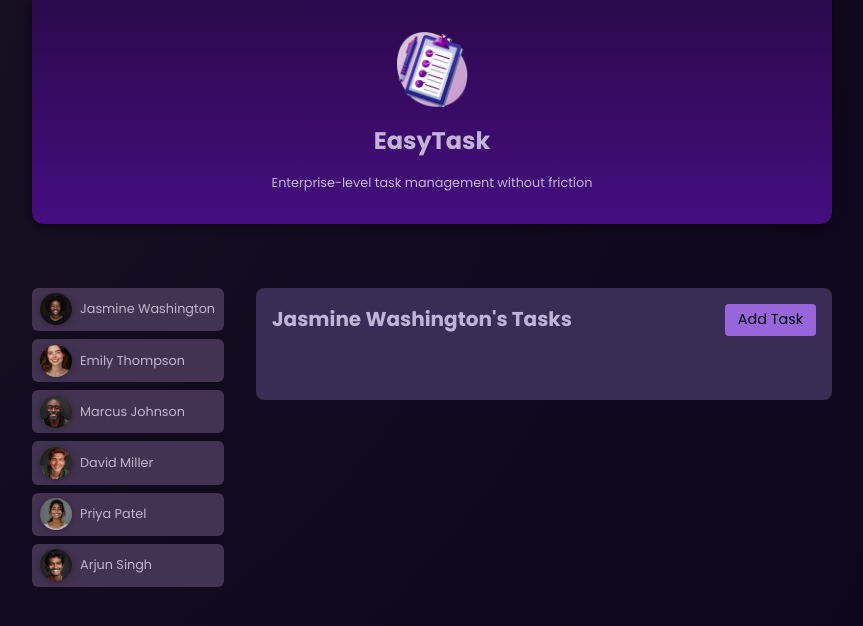
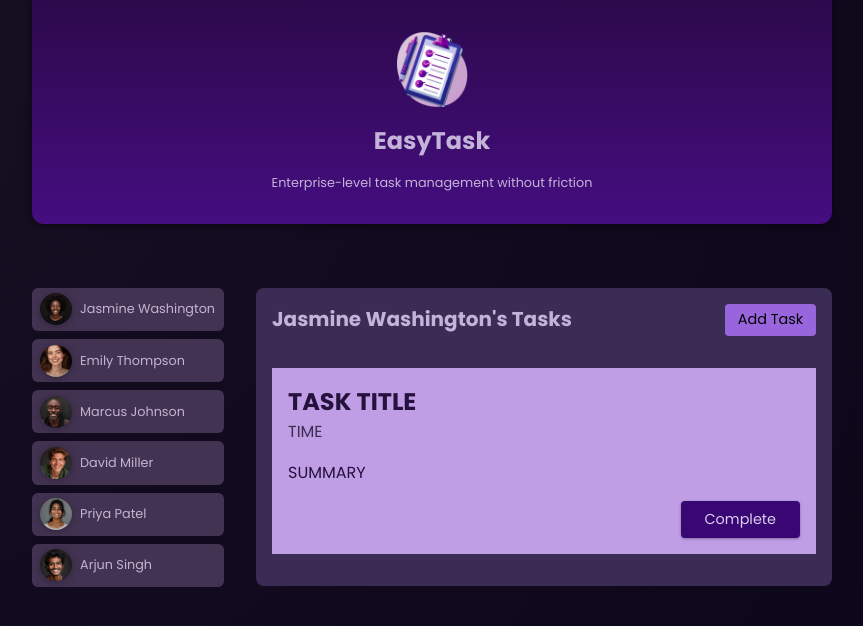
Before and after one commit to suchithms19/easytask, an Angular app: page / in a window 1280 px wide. Both pictures are taken after a click on the button "Jasmine Washington". Shown: the top 626 px of the page, without its empty margins (208-1071 px from the left). Built offline with nearby package versions, Linux system fonts and the light colour scheme.

Commit message:
feat: enhance task management with new components and data structure

```diff
--- a/src/app/app.html
+++ b/src/app/app.html
@@ -8,7 +8,7 @@
     }
   </ul>
   @if (selectedUserName) {
-    <app-tasks [user]="selectedUserName"/>
+    <app-tasks [name]="selectedUserName.name" [userId]="selectedUserName.id"/>
   } @else {
     <p>Select a user to see their tasks</p>
   }
--- a/src/app/app.ts
+++ b/src/app/app.ts
@@ -15,8 +15,7 @@
     selectedUser!:string;
 
     get selectedUserName(){
-        const user=this.users.find(u=>u.id===this.selectedUser);
-        return user?user.name:'';
+      return this.users.find(u=>u.id===this.selectedUser);
     }
 
     onSelect(id:string) {
--- /dev/null
+++ b/src/app/dummy-tasks.ts
@@ -0,0 +1,25 @@
+export const dummyTasks = [
+    {
+      id: 't1',
+      userId: 'u1',
+      title: 'Master Angular',
+      summary:
+        'Learn all the basic and advanced features of Angular & how to apply them.',
+      dueDate: '2025-12-31',
+    },
+    {
+      id: 't2',
+      userId: 'u3',
+      title: 'Build first prototype',
+      summary: 'Build a first prototype of the online shop website',
+      dueDate: '2024-05-31',
+    },
+    {
+      id: 't3',
+      userId: 'u3',
+      title: 'Prepare issue template',
+      summary:
+        'Prepare and describe an issue template which will help with project management',
+      dueDate: '2024-06-15',
+    },
+  ]
--- /dev/null
+++ b/src/app/task/task.css
@@ -0,0 +1,37 @@
+article {
+    padding: 1rem;
+    color: #25113d;
+    background-color: #bf9ee5;
+  }
+
+  h2 {
+    margin: 0;
+  }
+
+  time {
+    color: #3c2c50;
+  }
+
+  .actions {
+    text-align: right;
+    margin: 0;
+  }
+
+  .actions button {
+    font: inherit;
+    font-size: 0.9rem;
+    cursor: pointer;
+    background-color: #380774;
+    color: #decdf2;
+    border-radius: 4px;
+    padding: 0.5rem 1.5rem;
+    border: none;
+    box-shadow: 0 1px 3px rgba(0, 0, 0, 0.3);
+    transition: all 0.3s ease;
+  }
+
+  .actions button:hover,
+  .actions button:active {
+    background-color: #4a0774;
+    box-shadow: 0 1px 6px rgba(0, 0, 0, 0.3);
+  }
--- /dev/null
+++ b/src/app/task/task.html
@@ -0,0 +1,8 @@
+<article>
+  <h2>TASK TITLE</h2>
+  <time>TIME</time>
+  <p>SUMMARY</p>
+  <p class="actions">
+    <button>Complete</button>
+  </p>
+</article>
--- /dev/null
+++ b/src/app/task/task.ts
@@ -0,0 +1,11 @@
+import { Component } from '@angular/core';
+
+@Component({
+  selector: 'app-task',
+  imports: [],
+  templateUrl: './task.html',
+  styleUrl: './task.css'
+})
+export class Task {
+
+}
--- a/src/app/tasks/tasks.html
+++ b/src/app/tasks/tasks.html
@@ -1,13 +1,15 @@
 <section id="tasks">
     <header>
-        <h2>{{user}}'s Tasks</h2>
+        <h2>{{name}}'s Tasks</h2>
         <menu>
             <button>Add Task</button>
         </menu>
     </header>
     <ul>
-        <li>
-
-        </li>
+        @for (task of getSelectedById; track task.id) {
+            <li>
+                <app-task />
+            </li>
+        }
     </ul>
 </section>
--- a/src/app/tasks/tasks.ts
+++ b/src/app/tasks/tasks.ts
@@ -1,11 +1,20 @@
 import { Component, Input } from '@angular/core';
+import { Task } from '../task/task';
+import { dummyTasks } from '../dummy-tasks';
 
 @Component({
   selector: 'app-tasks',
-  imports: [],
+  imports: [Task],
   templateUrl: './tasks.html',
   styleUrl: './tasks.css'
 })
 export class Tasks {
-  @Input({required:true}) user!:string;
+  @Input({required:true}) userId!:string;
+  @Input({required:true}) name!:string;
+  tasks = dummyTasks;
+
+  get getSelectedById() {
+    return this.tasks.filter((task) => task.userId === this.userId)
+  }
+
 }
```
Also changed, not shown: 1 other file (tests, documents, lock files or other folders).
